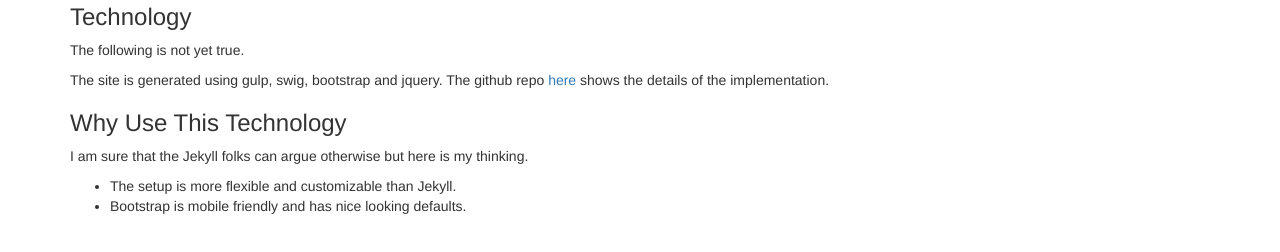
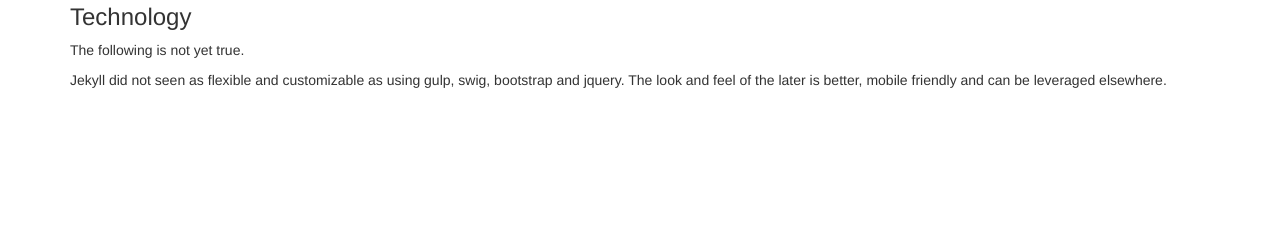
Before and after one commit to carltonj2000/carltonj2000.github.io, a plain HTML site: page about.html in a window 1280 px wide. Shown: the part 330-582 px from the top of the page. Drawn offline with nearby package versions, Linux system fonts and the light colour scheme.

Commit message:
wording update

```diff
--- a/about.html
+++ b/about.html
@@ -53,15 +53,9 @@
 			<h3>Technology</h3>
 			<p>The following is not yet true.</p>
 			<p>
-				The site is generated using gulp, swig, bootstrap and jquery.
-				The github repo <a href="#">here</a> shows the details of the implementation.
+				Jekyll did not seen as flexible and customizable as using gulp, swig, bootstrap and jquery.
+				The look and feel of the later is better, mobile friendly and can be leveraged elsewhere.
 			</p>
-			<h3>Why Use This Technology</h3>
-			<p>I am sure that the Jekyll folks can argue otherwise but here is my thinking.</p>
-				<ul>
-					<li>The setup is more flexible and customizable than Jekyll.</li>
-					<li>Bootstrap is mobile friendly and has nice looking defaults.</li>
-				</ul>
 		</div>
 
 
```
